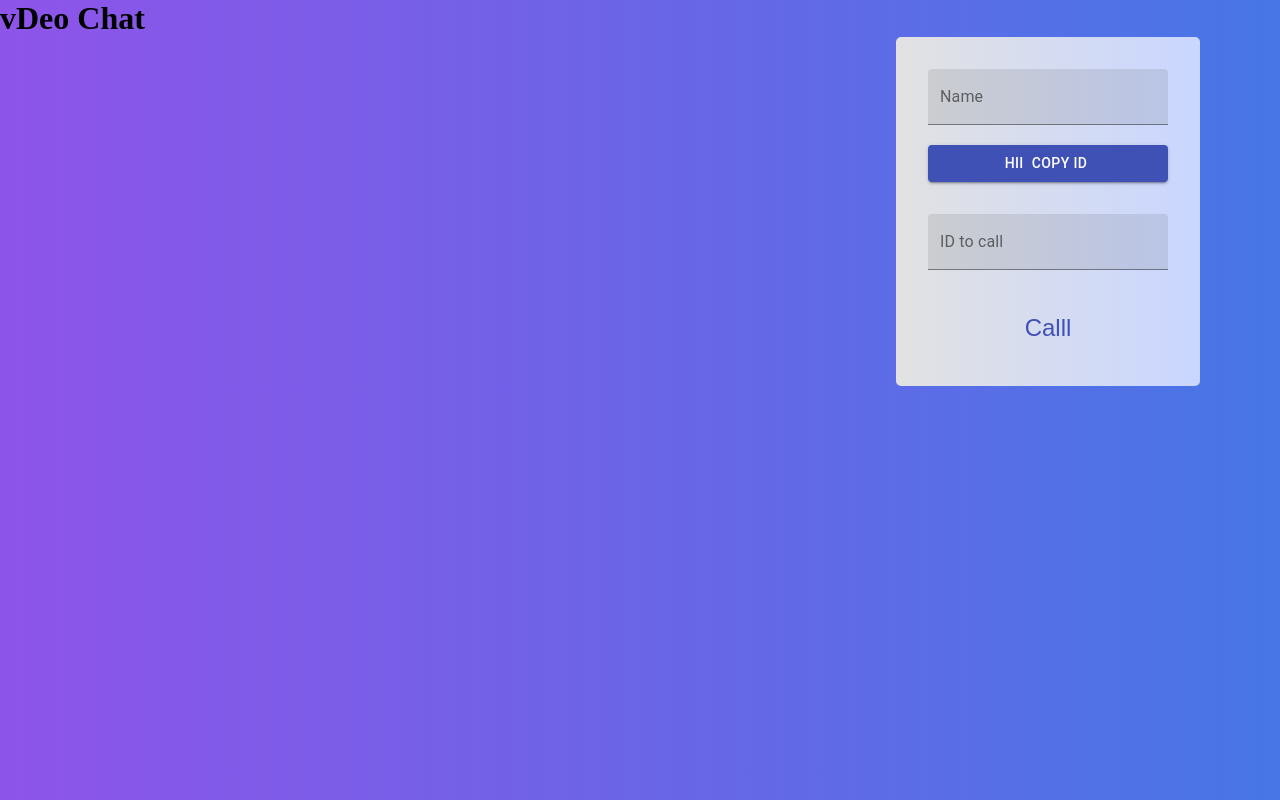
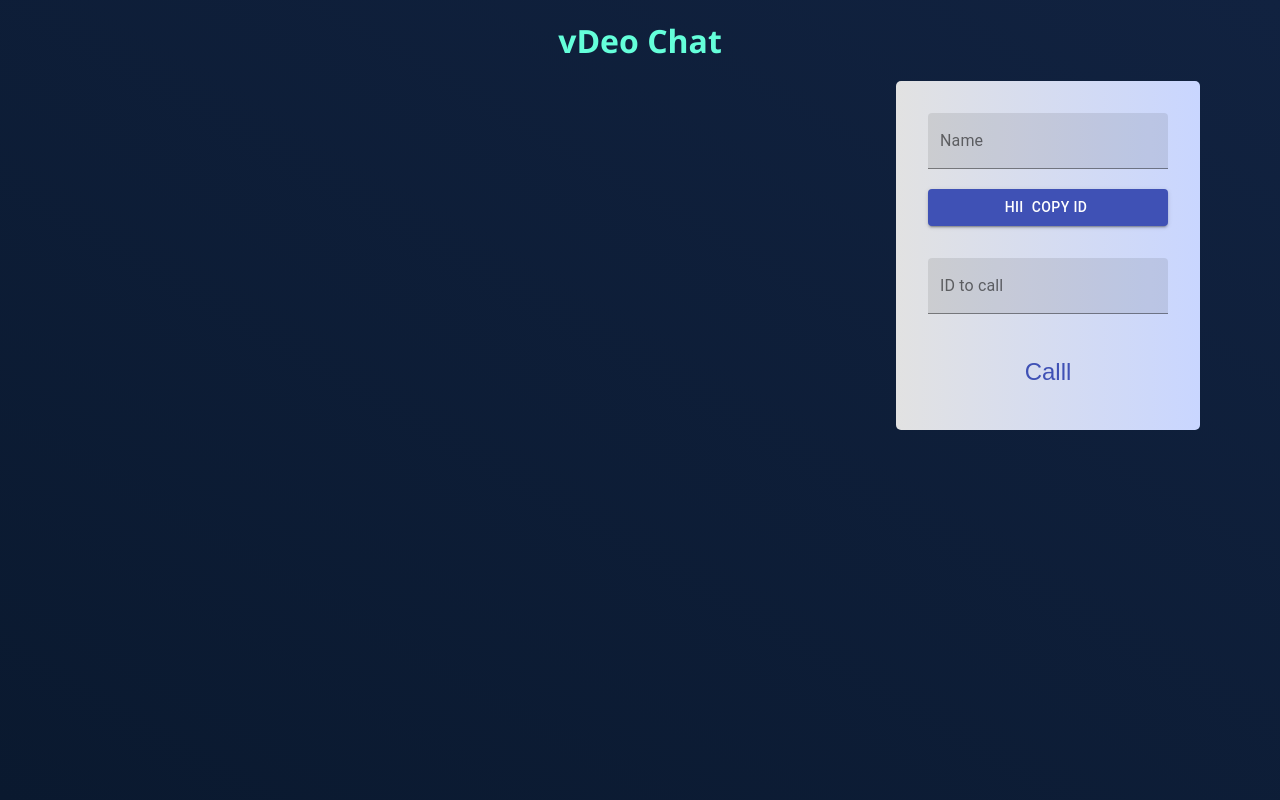
Before and after one commit to meinhoonharsh/VideoChat, a React (Create React App) app in the folder client/: page / in a window 1280 px wide. Built offline with nearby package versions, Linux system fonts and the light colour scheme; no server answers.

Commit message:
Updated Header Styles

```diff
--- a/client/src/App.scss
+++ b/client/src/App.scss
@@ -64,11 +64,17 @@
 }
 
 body {
-	background: #4776e6; /* fallback for old browsers */
-	background: -webkit-linear-gradient(to right, #8e54e9, #4776e6); /* Chrome 10-25, Safari 5.1-6 */
-	background: linear-gradient(
-		to right,
-		#8e54e9,
-		#4776e6
-	); /* W3C, IE 10+/ Edge, Firefox 16+, Chrome 26+, Opera 12+, Safari 7+ */
+	background: linear-gradient(30deg, var(--Navy),var(--LightNavy));
+	min-height:100vh;
 }
+.video-app{
+	.header{
+		display:flex;
+		justify-content: center;
+		padding: 0.6em 5%;
+		color:var(--Green);
+		font-size:2em;
+		font-weight: 600;
+		font-family:'Segoe UI', Tahoma, Geneva, Verdana, sans-serif;
+	}
+}
```
